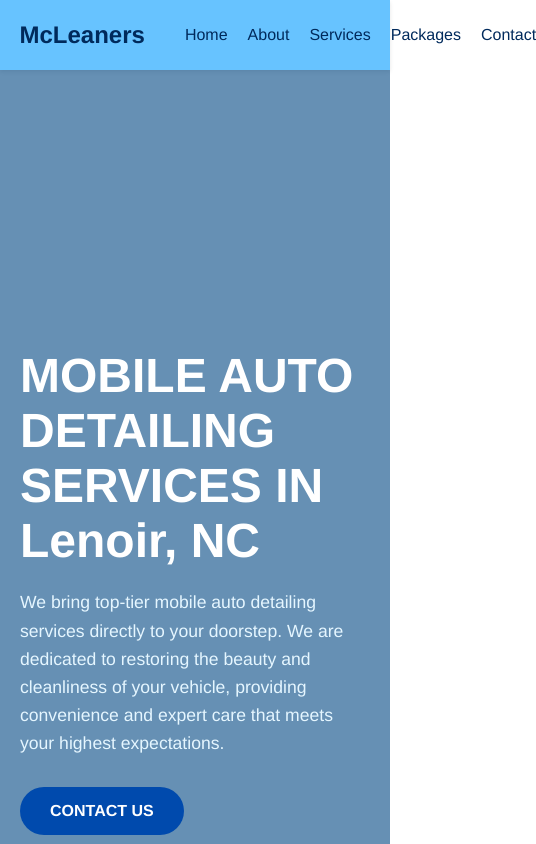
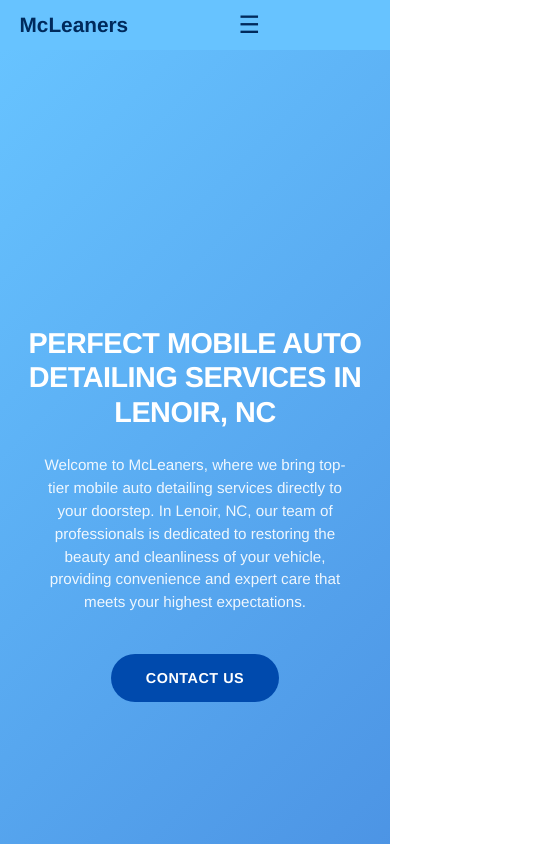
Before and after one commit to jjmclean1/McLeaners, a plain HTML site: page index.html in a window 390 px wide. Shown: the top 844 px of the page, 536 px wide, since content can reach past the window. Drawn offline with Linux system fonts and the light colour scheme.

Commit message:
swagsssssssssssszaassalll

```diff
--- a/index.html
+++ b/index.html
@@ -4,15 +4,208 @@
   <meta charset="UTF-8" />
   <meta name="viewport" content="width=device-width, initial-scale=1.0" />
   <title>McLeaners</title>
-  <link rel="stylesheet" href="style.css" />
+  <style>
+    /* Reset styles */
+    body, html {
+      margin: 0;
+      padding: 0;
+      font-family: 'Helvetica Neue', sans-serif;
+    }
+
+    /* Navbar */
+    .navbar {
+      background-color: #67c3ff;
+      padding: 10px 0;
+      box-shadow: 0 2px 4px rgba(0, 0, 0, 0.1);
+    }
+
+    .container {
+      display: flex;
+      justify-content: space-between;
+      align-items: center;
+      width: 90%;
+      max-width: 1200px;
+      margin: 0 auto;
+    }
+
+    .logo {
+      font-size: 1.5rem;
+      font-weight: bold;
+      color: #002a5c;
+      margin: 0;
+    }
+
+    .nav-links {
+      list-style: none;
+      display: flex;
+      gap: 20px;
+      margin: 0;
+      padding: 0;
+    }
+
+    .nav-links a {
+      text-decoration: none;
+      color: #002a5c;
+      font-weight: 500;
+    }
+
+    .mobile-menu-toggle {
+      display: none;
+      background: none;
+      border: none;
+      font-size: 1.5rem;
+      color: #002a5c;
+      cursor: pointer;
+    }
+
+    /* Hero Section */
+    .hero {
+      background: linear-gradient(135deg, #67c3ff 0%, #4a90e2 100%);
+      color: white;
+      padding: 80px 20px;
+      text-align: left;
+      height: 100vh;
+      display: flex;
+      align-items: center;
+    }
+
+    .hero-content {
+      max-width: 800px;
+      margin: 0 auto;
+    }
+
+    .hero h2 {
+      font-size: 3rem;
+      font-weight: 800;
+      margin-bottom: 20px;
+    }
+
+    .hero p {
+      font-size: 1.1rem;
+      line-height: 1.6;
+      margin-bottom: 30px;
+      color: #e5f6ff;
+    }
+
+    .btn {
+      display: inline-block;
+      padding: 15px 30px;
+      background-color: #004aad;
+      color: white;
+      font-weight: bold;
+      text-decoration: none;
+      border-radius: 30px;
+      transition: background 0.3s ease;
+    }
+
+    .btn:hover {
+      background-color: #003b8c;
+    }
+
+    /* Mobile Styles - Only apply to screens 768px and below */
+    @media (max-width: 768px) {
+      /* Mobile Navigation */
+      .mobile-menu-toggle {
+        display: block;
+      }
+
+      .nav-links {
+        display: none;
+        position: absolute;
+        top: 100%;
+        left: 0;
+        width: 100%;
+        background-color: #67c3ff;
+        flex-direction: column;
+        padding: 20px 0;
+        box-shadow: 0 2px 4px rgba(0, 0, 0, 0.1);
+      }
+
+      .nav-links.active {
+        display: flex;
+      }
+
+      .nav-links li {
+        text-align: center;
+        padding: 10px 0;
+      }
+
+      .container {
+        position: relative;
+      }
+
+      /* Mobile Hero Section */
+      .hero {
+        background: linear-gradient(135deg, #67c3ff 0%, #4a90e2 100%);
+        padding: 60px 20px;
+        height: auto;
+        min-height: calc(100vh - 60px);
+        text-align: center;
+      }
+
+      .hero-content {
+        max-width: 100%;
+        text-align: center;
+      }
+
+      .hero h2 {
+        font-size: 2.2rem;
+        font-weight: 800;
+        margin-bottom: 25px;
+        line-height: 1.2;
+        letter-spacing: -0.5px;
+      }
+
+      .hero p {
+        font-size: 1rem;
+        line-height: 1.5;
+        margin-bottom: 40px;
+        color: rgba(255, 255, 255, 0.9);
+        max-width: 90%;
+        margin-left: auto;
+        margin-right: auto;
+        margin-bottom: 40px;
+      }
+
+      .btn {
+        padding: 18px 40px;
+        font-size: 1rem;
+        font-weight: bold;
+        border-radius: 25px;
+        background-color: #004aad;
+        text-transform: uppercase;
+        letter-spacing: 0.5px;
+      }
+
+      .logo {
+        font-size: 1.3rem;
+      }
+    }
+
+    /* Extra small mobile devices */
+    @media (max-width: 480px) {
+      .hero h2 {
+        font-size: 1.8rem;
+      }
+
+      .hero p {
+        font-size: 0.95rem;
+      }
+
+      .btn {
+        padding: 16px 35px;
+        font-size: 0.9rem;
+      }
+    }
+  </style>
 </head>
 <body>
   <header class="navbar">
     <div class="container">
       <h1 class="logo">McLeaners</h1>
-
+      <button class="mobile-menu-toggle" onclick="toggleMenu()">☰</button>
       <nav>
-        <ul class="nav-links">
+        <ul class="nav-links" id="mobileMenu">
           <li><a href="#">Home</a></li>
           <li><a href="#">About</a></li>
           <li><a href="#">Services</a></li>
@@ -25,13 +218,14 @@
 
   <section class="hero">
     <div class="hero-content">
-      <h2>MOBILE AUTO DETAILING SERVICES IN Lenoir, NC</h2>
+      <h2>PERFECT MOBILE AUTO DETAILING SERVICES IN LENOIR, NC</h2>
       <p>
-        We bring top-tier mobile auto detailing services directly to your doorstep. We are dedicated to restoring the beauty and cleanliness of your vehicle, providing convenience and expert care that meets your highest expectations.
+        Welcome to McLeaners, where we bring top-tier mobile auto detailing services directly to your doorstep. In Lenoir, NC, our team of professionals is dedicated to restoring the beauty and cleanliness of your vehicle, providing convenience and expert care that meets your highest expectations.
       </p>
       <a class="btn" href="#">CONTACT US</a>
     </div>
   </section>
+
   <script>
     function toggleMenu() {
       document.getElementById('mobileMenu').classList.toggle('active');
```
